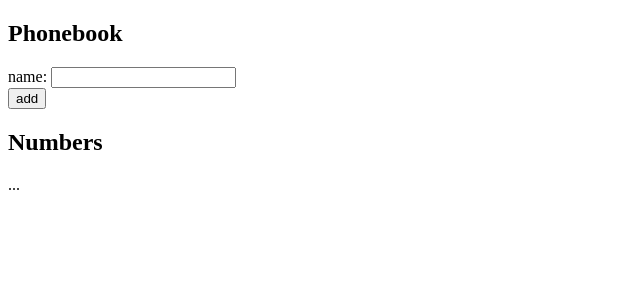
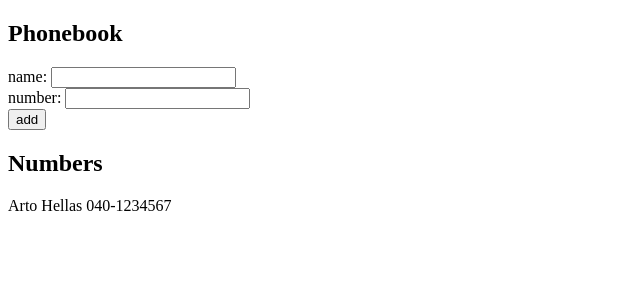
Before and after one commit to iwallow/Fullstack-Exercise, a React (Create React App) app in the folder part2/phonebook/: page / in a window 1280 px wide. Shown: the top 300 px of the page, without its empty margins (0-640 px from the left). Built offline with nearby package versions, Linux system fonts and the light colour scheme.

Commit message:
complete exercise 2.6-2.8

```diff
--- a/part2/phonebook/src/App.js
+++ b/part2/phonebook/src/App.js
@@ -1,24 +1,59 @@
 import { useState } from 'react'
 
+// 2.6 实现表单与触发器的链接
+// 完成了在输入框输入数据，submit输入的数据和显示数据的功能
 const App = () => {
   const [persons, setPersons] = useState([
-    { name: 'Arto Hellas' }
+    { name: 'Arto Hellas', number: '040-1234567'}
   ])
   const [newName, setNewName] = useState('')
+  const [newNumber,setNewNumber] = useState('')
+
+  const addPhoneNumber = (event) =>{
+    event.preventDefault()
+
+    const newPerson = { name: newName , number: newNumber}
+    const result = persons.filter( person => JSON.stringify(person) === JSON.stringify(newPerson))
+    console.log(result)
+
+    // 2.7 判断添加的元素是否已经在列表当中
+    // 利用JSON.stringify来进行数组之间的判断
+    if(JSON.stringify(result) !== '[]'){
+      alert(`${newPerson.name} is already added to phonebook`)
+    }else{
+      setPersons(persons.concat(newPerson))
+      setNewName('')
+      setNewNumber('')
+    }
+  }
+
+  const handleNameChange = (event) =>{
+    console.log(event.target.value)
+    setNewName(event.target.value)
+  }
+
+  const handleNumberChange = (event) => {
+    console.log(event.target.value)
+    setNewNumber(event.target.value)
+  }
 
   return (
     <div>
       <h2>Phonebook</h2>
-      <form>
+      <form onSubmit={addPhoneNumber}>
         <div>
-          name: <input />
+          name: <input value={newName} onChange={handleNameChange}/>
+        </div>
+        <div>
+          {/* 2.8 增加了添加电话号码的功能 */}
+          number: <input value={newNumber} onChange={handleNumberChange}/>
         </div>
         <div>
           <button type="submit">add</button>
         </div>
       </form>
       <h2>Numbers</h2>
-      ...
+      {persons.map(person => <p key={person.name}>{person.name} {person.number}</p>)}
     </div>
   )
 }
```
